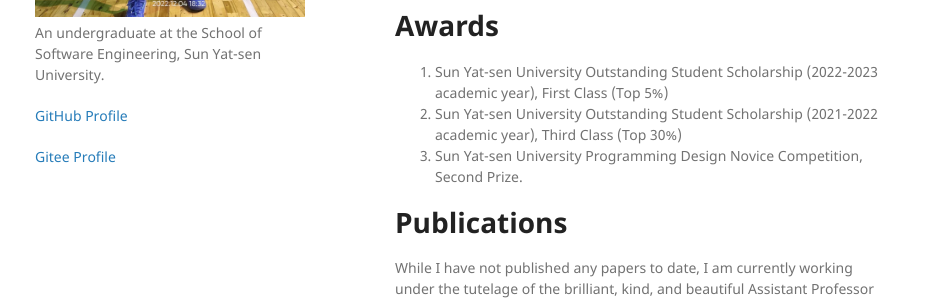
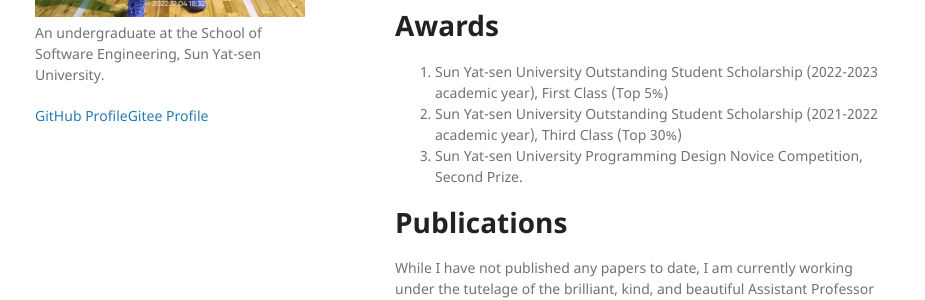
Before and after one commit to MikingG/MikingG.github.io, a Jekyll site: the page built from index.md, in a window 1280 px wide. Shown: the part 453-753 px from the top of the page, without its empty margins (175-1100 px from the left). Built offline with Jekyll 4.4.1, drawn with Linux system fonts in a browser that asks for light colours; nearby versions of some CDN libraries; comment, search, counter and statistics services are not loaded; our own code applies the rules of GitHub Pages for plain Markdown files.

Commit message:
Update default.html

```diff
--- a/_layouts/default.html
+++ b/_layouts/default.html
@@ -30,9 +30,12 @@
         {% endif %}
 
         {% if site.github.is_user_page %}
-        <p class="view"><a href="{{ site.github.owner_url }}">GitHub Profile</a></p>
-        <p class="view"><a href="https://gitee.com/gong-jing-mking">Gitee Profile</a></p>
+          <div style="display: flex;">
+            <p class="view"><a href="{{ site.github.owner_url }}">GitHub Profile</a></p><br>
+            <p class="view"><a href="https://gitee.com/gong-jing-mking">Gitee Profile</a></p>
+          </div>
         {% endif %}
+
 
 
 
```
